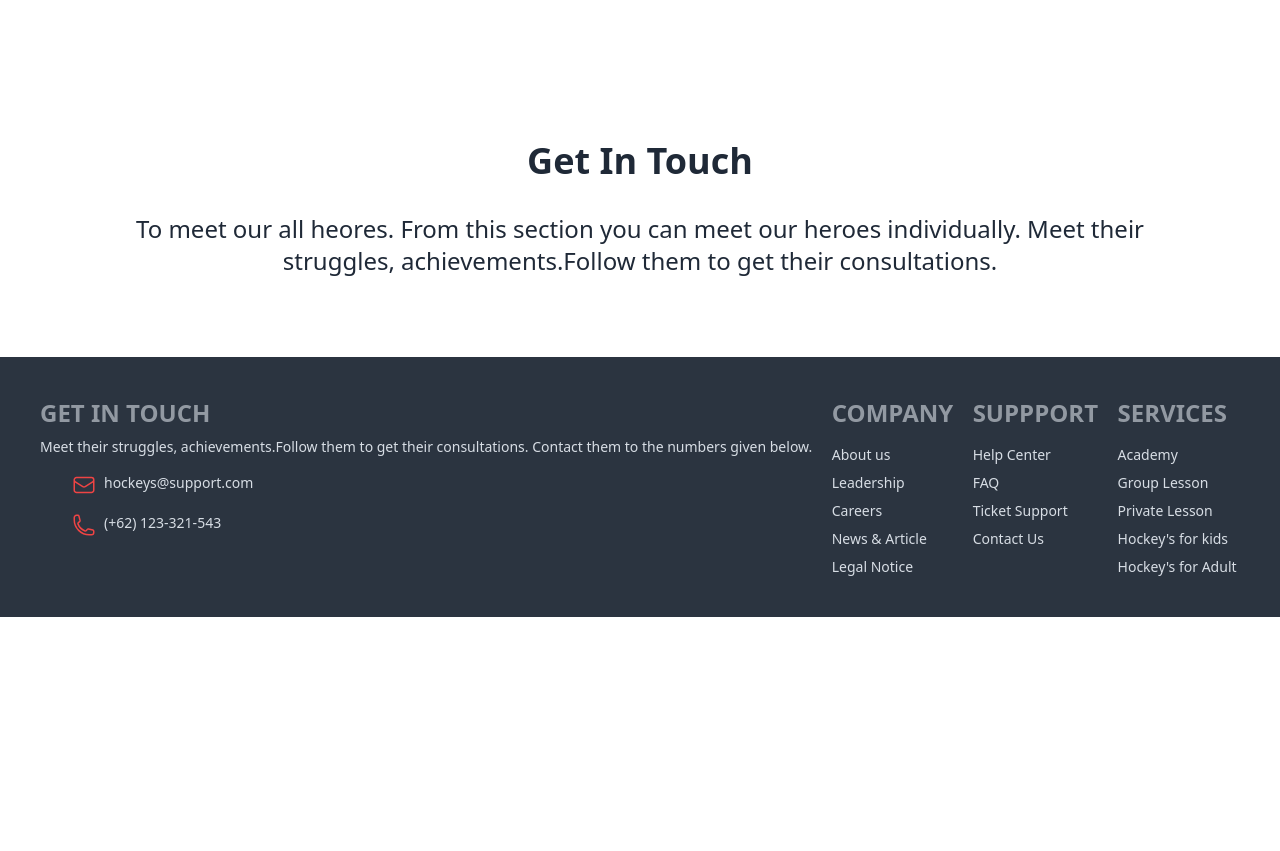
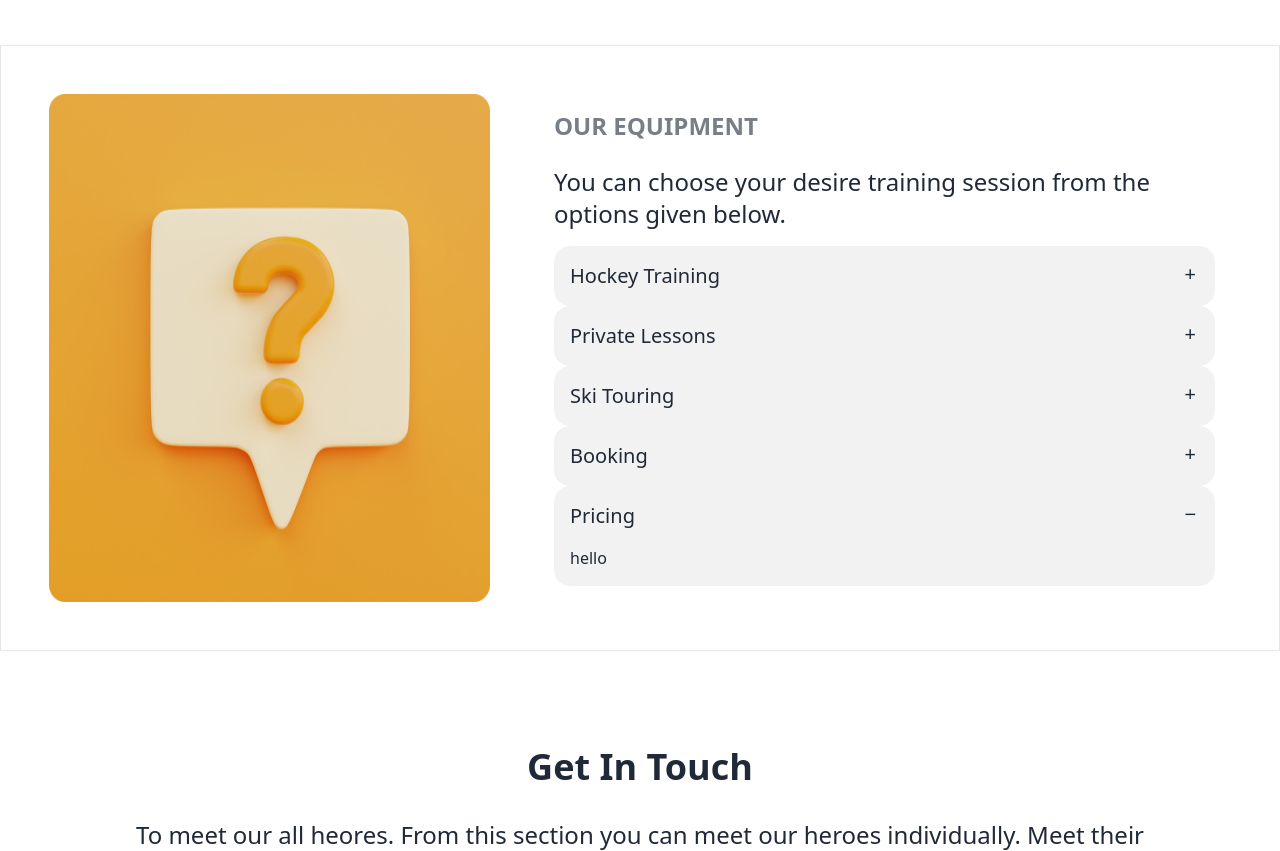
Before and after one commit to Tanzeemfatima/assignment-pro-3, a plain HTML site: page index.html in a window 1280 px wide. Shown: the part 3637-4488 px from the top of the page. Before the commit the page ends 4254 px from the top, so only its background shows below. Drawn offline with nearby package versions, Linux system fonts and the light colour scheme.

Commit message:
FAQ part added

```diff
--- a/index.html
+++ b/index.html
@@ -273,6 +273,59 @@
                         their
                         struggles, achievements.Follow them to get their consultations.</p>
                 </div>
+                <div class="lg:flex border lg:p-12 gap-12 w-50%">
+                    <img src="./images/11.png" alt="">
+                    <div class="w-full p-4">
+                        <h6 class="footer-title text-2xl font-bold">Our Equipment</h6>
+                        <p class="py-4 text-2xl">You can choose your desire training session from the options
+                            given below.</p>
+                        <div class="collapse collapse-plus bg-base-200">
+                            <input type="radio" name="my-accordion-5" checked="checked" />
+                            <div class="collapse-title text-xl font-medium">
+                                Hockey Training
+                            </div>
+                            <div class="collapse-content">
+                                <p>hello</p>
+                            </div>
+                        </div>
+                        <div class="collapse collapse-plus bg-base-200">
+                            <input type="radio" name="my-accordion-3" />
+                            <div class="collapse-title text-xl font-medium">
+                                Private Lessons
+                            </div>
+                            <div class="collapse-content">
+                                <p>hello</p>
+                            </div>
+                        </div>
+                        <div class="collapse collapse-plus bg-base-200">
+                            <input type="radio" name="my-accordion-3" />
+                            <div class="collapse-title text-xl font-medium">
+                                Ski Touring
+                            </div>
+                            <div class="collapse-content">
+                                <p>hello</p>
+                            </div>
+                        </div>
+                        <div class="collapse collapse-plus bg-base-200">
+                            <input type="radio" name="my-accordion-5" checked="checked" />
+                            <div class="collapse-title text-xl font-medium">
+                                Booking
+                            </div>
+                            <div class="collapse-content">
+                                <p>hello</p>
+                            </div>
+                        </div>
+                        <div class="collapse collapse-plus bg-base-200">
+                            <input type="radio" name="my-accordion-5" checked="checked" />
+                            <div class="collapse-title text-xl font-medium">
+                                Pricing
+                            </div>
+                            <div class="collapse-content">
+                                <p>hello</p>
+                            </div>
+                        </div>
+                    </div>
+                </div>
             </section>
             <!-- ----Get In Touch Section----- -->
             <section>
```
